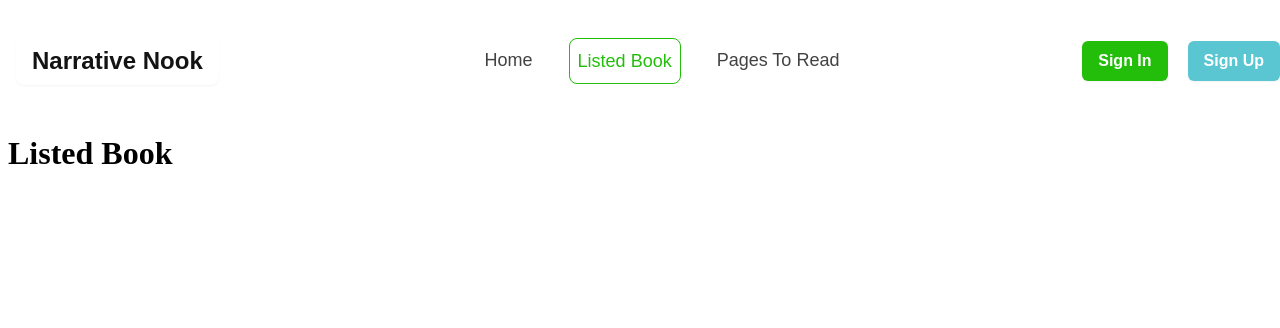
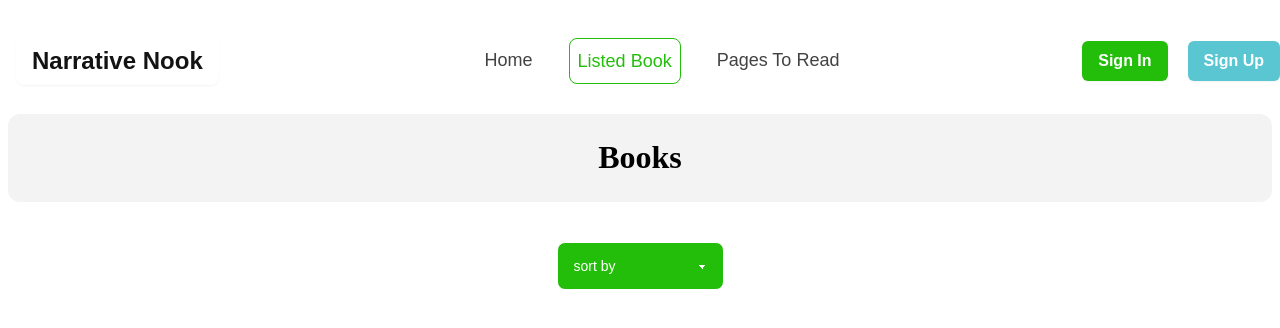
Before and after one commit to Tahsin411934/Book-Review-website, a React (Vite) app: page /listedBook in a window 1280 px wide. Shown: the top 328 px of the page. Built offline with nearby package versions, Linux system fonts and the light colour scheme; a web font is replaced by a local one.

Commit message:
local storage functionality added

```diff
--- a/src/Components/Banner/Banner.jsx
+++ b/src/Components/Banner/Banner.jsx
@@ -1,3 +1,4 @@
+import { Link } from 'react-router-dom';
 import '../../Styles/Banner.css'
 import banneImage from '../../assets/banner.png'
 
@@ -8,8 +9,8 @@ const Banner = () => {
     <img src={banneImage} className="max-w-sm " />
     <div>
       <h1 className="text-5xl font-bold text-[#131313]">Books to freshen <br /> up your bookshelf</h1>
+      <Link to={'/listedBook'} ><button className="btn font-bold text-xl bg-[#23BE0A] text-[#FFFFFF]">View The List</button></Link>
 
-      <button className="btn font-bold text-xl bg-[#23BE0A] text-[#FFFFFF]">View The List</button>
     </div>
   </div>
 </div>
--- a/src/Components/BooksDetails/BooksDetails.jsx
+++ b/src/Components/BooksDetails/BooksDetails.jsx
@@ -1,4 +1,6 @@
 import { useLoaderData, useParams } from "react-router-dom";
+import { saveReadBook } from "../../Utility/LocalStorage";
+import { saveWishListBook } from "../../Utility/LocalStorageForWishList";
 
 
 const BooksDetails = () => {
@@ -7,7 +9,15 @@ const BooksDetails = () => {
     const { id } = useParams();
     const targetBook = Books.find(book => book.bookId == id)
     console.log(targetBook.bookId, id)
-    const { bookName, author, image, review, totalPages, rating, category, tags, publisher, yearOfPublishing } = targetBook;
+    const {bookId, bookName, author, image, review, totalPages, rating, category, tags, publisher, yearOfPublishing } = targetBook;
+    const handleReadBtn=()=>{
+        saveReadBook(bookId)
+    }
+
+    const handleWishListBtn=()=>{
+        saveWishListBook(bookId)
+    }
+
     return (
         <div className="container mx-auto">
             <div className="">
@@ -47,7 +57,8 @@ const BooksDetails = () => {
                             </div>
 
                         </div>
-                        <button className="btn btn-primary">Get Started</button>
+                        <button onClick={handleReadBtn} className="btn  mr-5 ">Read</button>
+                        <button onClick={handleWishListBtn} className="btn bg-[#50B1C9] text-[#fff]">WishList</button>
                     </div>
                 </div>
             </div>
--- a/src/Components/ListedBook/ListedBook.jsx
+++ b/src/Components/ListedBook/ListedBook.jsx
@@ -1,9 +1,18 @@
-
-
 const ListedBook = () => {
     return (
-        <div>
-            <h1>Listed Book</h1>
+        <div className="container mx-auto">
+            <div className="text-center p-1 rounded-xl" style={{ backgroundColor: 'rgba(19, 19, 19, 0.05)' }}>
+                <h1>Books</h1>
+            </div>
+            <div className="flex items-center justify-center mt-10 ">
+            <select className="select select-primary w-full-sm max-w-xs bg-[#23BE0A] text-[#fff] m-auto">
+                <option disabled selected>sort by</option>
+                <option>Game of Thrones</option>
+                <option>Lost</option>
+                <option>Breaking Bad</option>
+                <option>Walking Dead</option>
+            </select>
+            </div>
         </div>
     );
 };
--- /dev/null
+++ b/src/Utility/LocalStorage.js
@@ -0,0 +1,19 @@
+const getStoredReadBooks = () =>{
+    const storedReadBook = localStorage.getItem('readBook');
+    if(storedReadBook){
+        return JSON.parse(storedReadBook);
+    }
+    return [];
+}
+
+
+const saveReadBook = id =>{
+    const storedReadBook = getStoredReadBooks();
+    const exists = storedReadBook.find(bookId => bookId === id);
+    if(!exists){
+        storedReadBook.push(id);
+        localStorage.setItem('readBook', JSON.stringify(storedReadBook))
+    }
+}
+
+export { getStoredReadBooks, saveReadBook}
--- /dev/null
+++ b/src/Utility/LocalStorageForWishList.js
@@ -0,0 +1,18 @@
+const getStoredWishListBooks = () => {
+    const storedWishListBook = localStorage.getItem('wishListBook');
+    if (storedWishListBook) {
+        return JSON.parse(storedWishListBook);
+    }
+    return [];
+}
+
+const saveWishListBook = id => {
+    const storedWishListBook = getStoredWishListBooks();
+    const exists = storedWishListBook.find(bookId => bookId === id);
+    if (!exists) {
+        storedWishListBook.push(id);
+        localStorage.setItem('wishListBook', JSON.stringify(storedWishListBook));
+    }
+}
+
+export { getStoredWishListBooks, saveWishListBook };
--- a/src/main.jsx
+++ b/src/main.jsx
@@ -23,7 +23,8 @@ const router = createBrowserRouter([
       },
       {
         path: "/listedBook",
-        element: <ListedBook></ListedBook>
+        element: <ListedBook></ListedBook>,
+        loader: ()=> fetch('../BooksData.json')
       },
       {
         path: "/bookDetails/:id",
```
